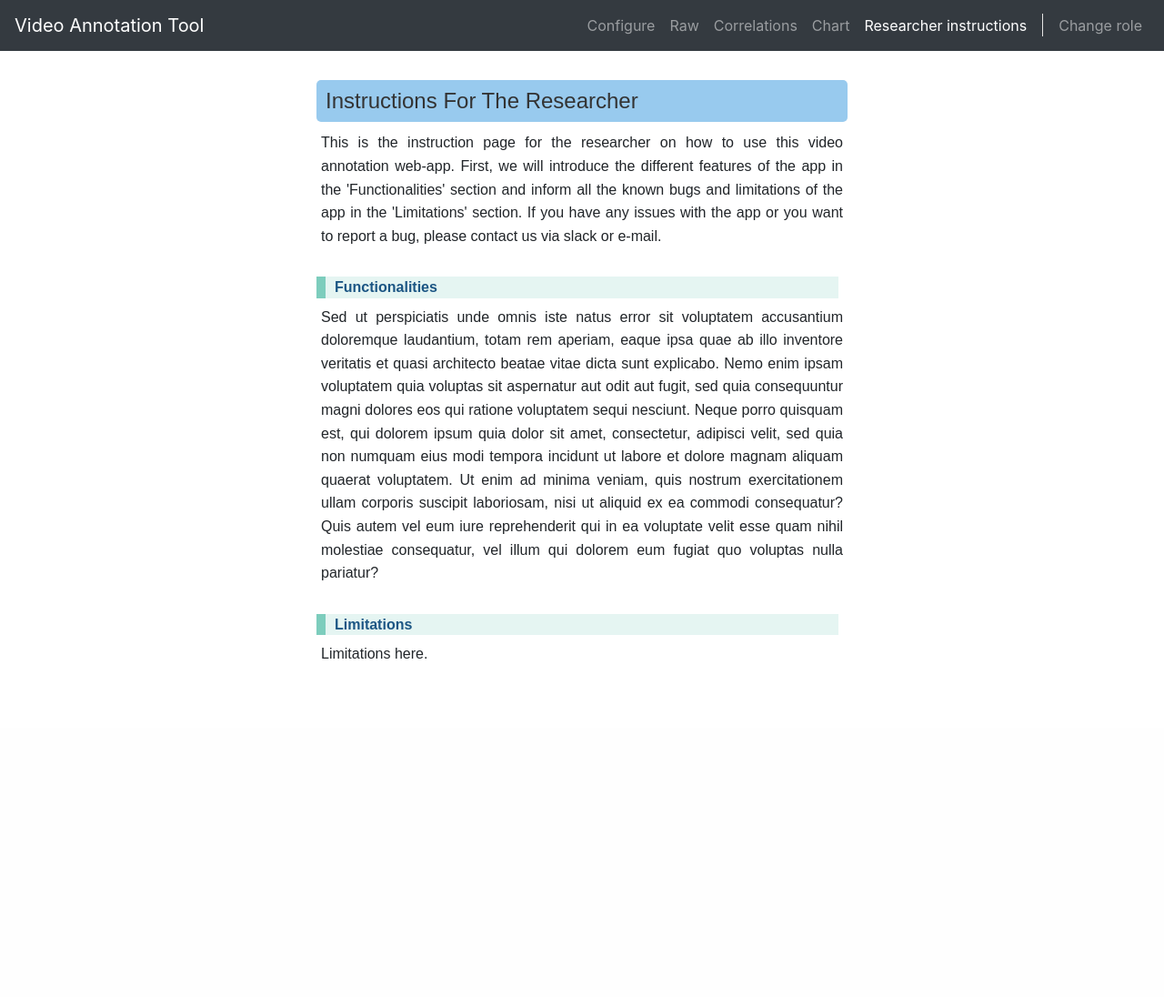
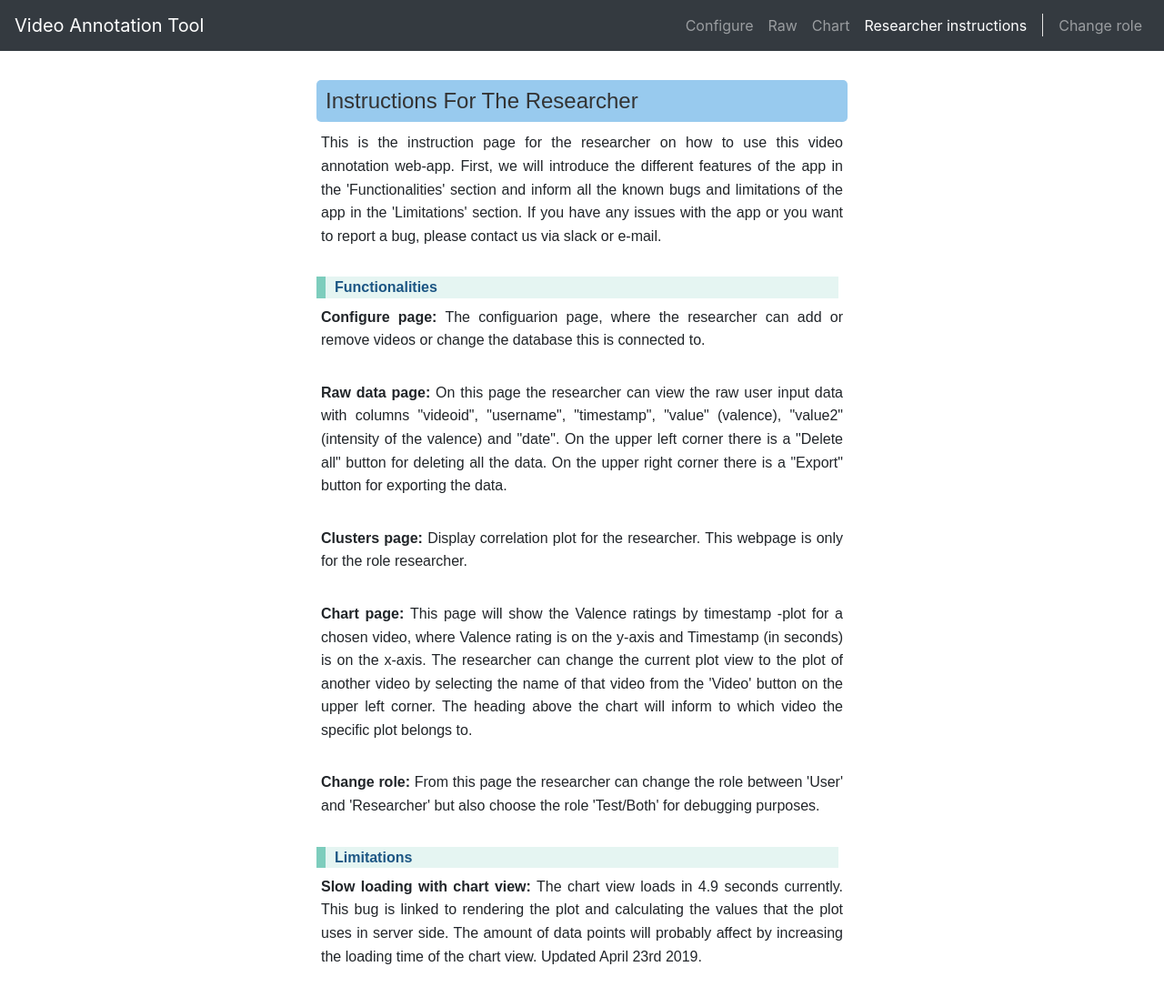
Before and after one commit to leahkla/cognitive-neuroscience-project, a Flask app: page /instructions in a window 1280 px wide. Shown: the whole page at 91% size. Before the commit the page ends 724 px from the top, so only its background shows below. Run offline with Flask 2, Linux system fonts and the light colour scheme; the visitor is signed in with stand-in values (Sample User, id 1); some libraries are stand-ins or nearby versions.

Commit message:
Added initial drafts for researcher instructions.

```diff
--- a/app/templates/researcher/instructions.html
+++ b/app/templates/researcher/instructions.html
@@ -35,8 +35,6 @@
         <a class="nav-item nav-link"
            href="{{ url_for('control.data') }}">Raw</a>
         <a class="nav-item nav-link"
-           href="{{ url_for('researcher.correlations') }}">Correlations</a>
-        <a class="nav-item nav-link"
            href="{{ url_for('researcher.chart') }}">Chart </a>
         <a class="nav-item nav-link active"
             href="{{ url_for('researcher.instructions') }}">Researcher instructions <span class="sr-only">(current)</span></a>
@@ -62,13 +60,29 @@
 	 <h4 class="subheader"> Functionalities</h4>
 
 	 <p>
-Sed ut perspiciatis unde omnis iste natus error sit voluptatem accusantium doloremque laudantium, totam rem aperiam, eaque ipsa quae ab illo inventore veritatis et quasi architecto beatae vitae dicta sunt explicabo. Nemo enim ipsam voluptatem quia voluptas sit aspernatur aut odit aut fugit, sed quia consequuntur magni dolores eos qui ratione voluptatem sequi nesciunt. Neque porro quisquam est, qui dolorem ipsum quia dolor sit amet, consectetur, adipisci velit, sed quia non numquam eius modi tempora incidunt ut labore et dolore magnam aliquam quaerat voluptatem. Ut enim ad minima veniam, quis nostrum exercitationem ullam corporis suscipit laboriosam, nisi ut aliquid ex ea commodi consequatur? Quis autem vel eum iure reprehenderit qui in ea voluptate velit esse quam nihil molestiae consequatur, vel illum qui dolorem eum fugiat quo voluptas nulla pariatur?
+		<b>Configure page:</b> The configuarion page, where the researcher can add or remove videos or
+	    change the database this is connected to.
    </p>
 
+	 <p>
+		<b>Raw data page: </b> On this page the researcher can view the raw user input data with columns "videoid", "username", "timestamp", "value" (valence), "value2" (intensity of the valence) and "date". On the upper left corner there is a "Delete all" button for deleting all the data. On the upper right corner there is a "Export" button for exporting the data.
+   </p>
+
+	 <p>
+		<b>Clusters page: </b> Display correlation plot for the researcher. This webpage is only for the role researcher.
+   </p>
+
+	 <p>
+		<b>Chart page: </b> This page will show the Valence ratings by timestamp -plot for a chosen video, where Valence rating is on the y-axis and Timestamp (in seconds) is on the x-axis. The researcher can change the current plot view to the plot of another video by selecting the name of that video from the 'Video' button on the upper left corner. The heading above the chart will inform to which video the specific plot belongs to.
+   </p>
+
+	 <p>
+		<b>Change role: </b> From this page the researcher can change the role between 'User' and 'Researcher' but also choose the role 'Test/Both' for debugging purposes.
+   </p>
 	 <h4 class="subheader"> Limitations</h4>
 
 	 <p>
-		Limitations here.
+		<b>Slow loading with chart view:</b> The chart view loads in 4.9 seconds currently. This bug is linked to rendering the plot and calculating the values that the plot uses in server side. The amount of data points will probably affect by increasing the loading time of the chart view. Updated April 23rd 2019.
 		</p>
 
 </div>
```
